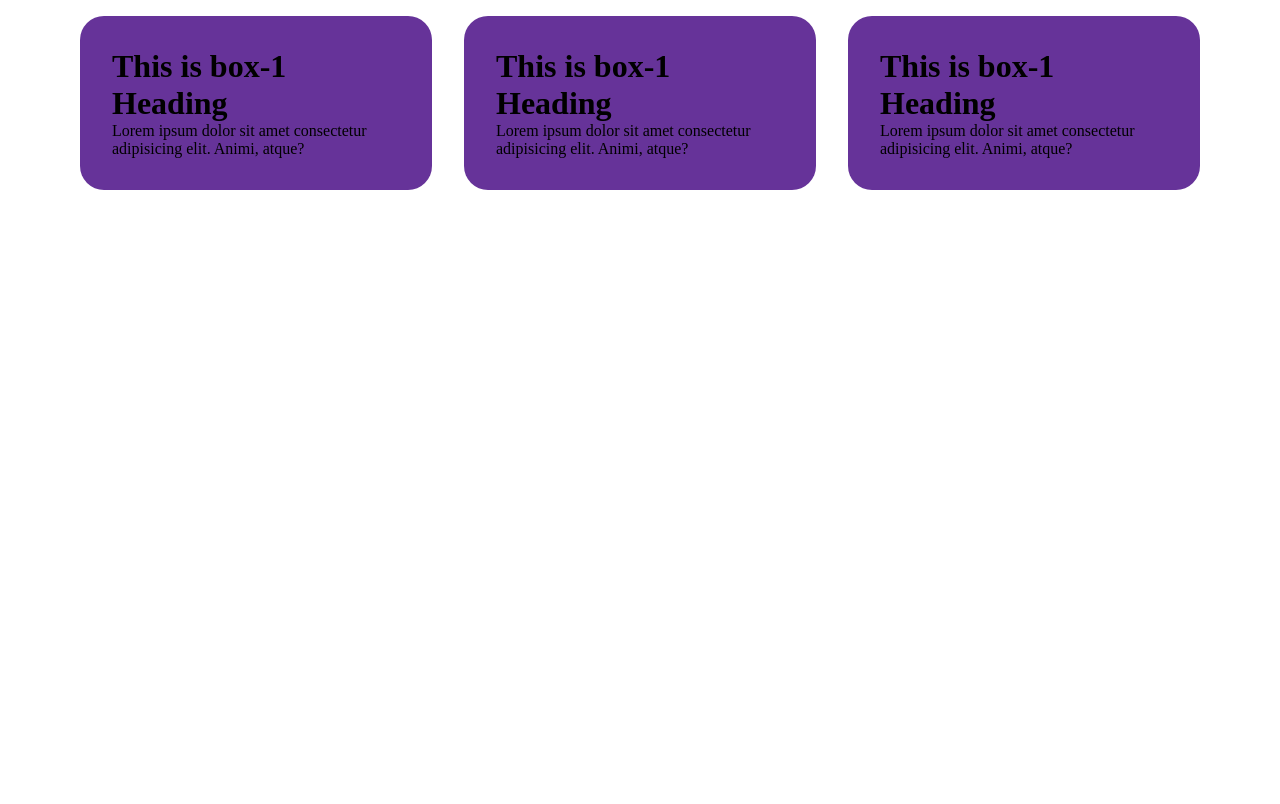
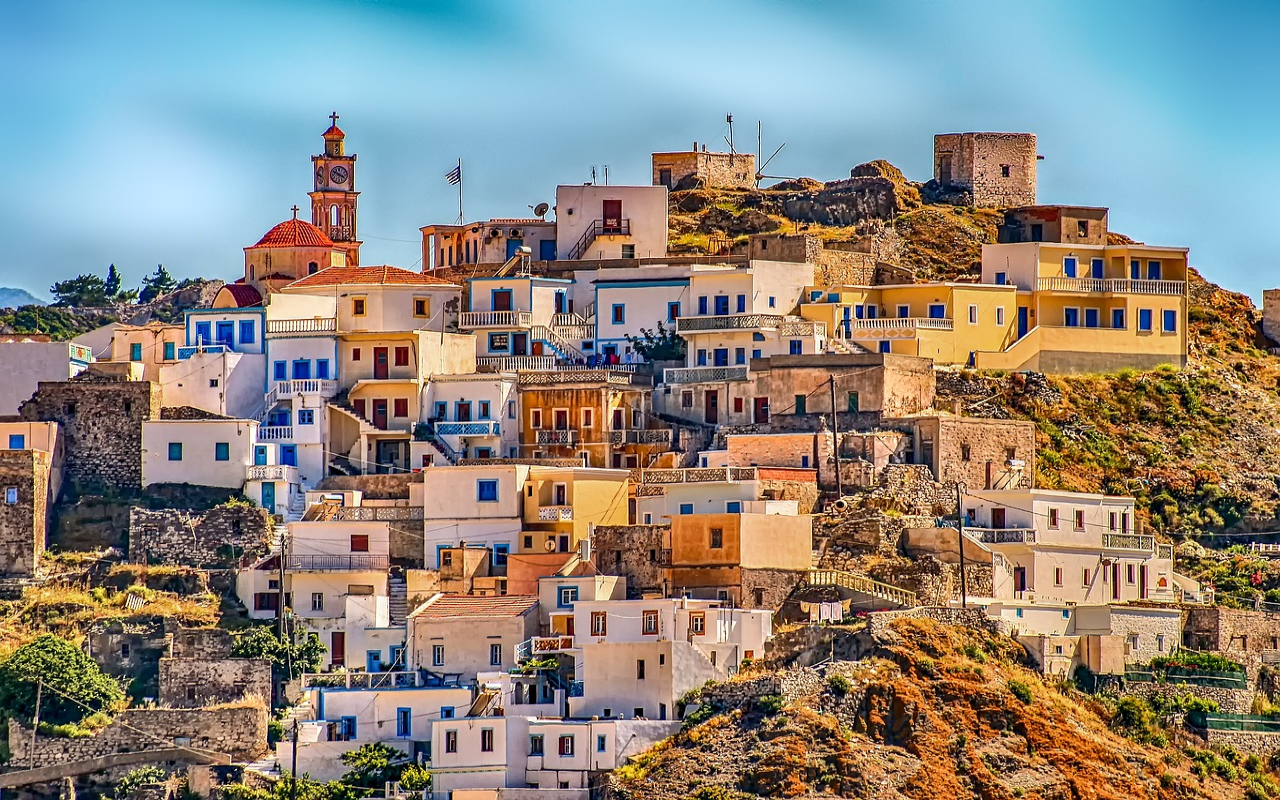
Before and after one commit to kailash1198/web-dev-practice, a plain HTML site: page index.html in a window 1280 px wide. Drawn offline with Linux system fonts and the light colour scheme.

Commit message:
html map tag practice

```diff
--- a/index.html
+++ b/index.html
@@ -10,7 +10,7 @@
 
 <body>
     <!-- Header section/Hero section  -->
-    <header id="header">
+    <!-- <header id="header">
         <div class="container">
             <div class="box-1 box">
                 <h1>This is box-1 Heading</h1>
@@ -25,7 +25,14 @@
                 <p>Lorem ipsum dolor sit amet consectetur adipisicing elit. Animi, atque?</p>
             </div>
         </div>
+    </header> -->
+    <header>
+        <img src="./img-1.jpg" alt="my-image" usemap="#My-map">
     </header>
+
+    <map name="My-map">
+        <area shape="rect" coords="0,0,200,400" href="google.com" alt="google-website">
+    </map>
 </body>
 
 </html>
--- a/style.css
+++ b/style.css
@@ -20,7 +20,7 @@
     height: auto;
 }
 
-#header .container{
+/* #header .container{
     width: 90%;
     margin: auto;
     display: flex;
@@ -31,4 +31,14 @@
     background-color: rebeccapurple;
     margin: 1rem;
     border-radius: 1.5rem;
+} */
+
+header {
+    width: 100%;
+    height: 100vh;
 }
+
+header img{
+    width: 100%;
+    height: 100%;
+}
```
Also changed, not shown: img-1.jpg (added), 1 other file.
